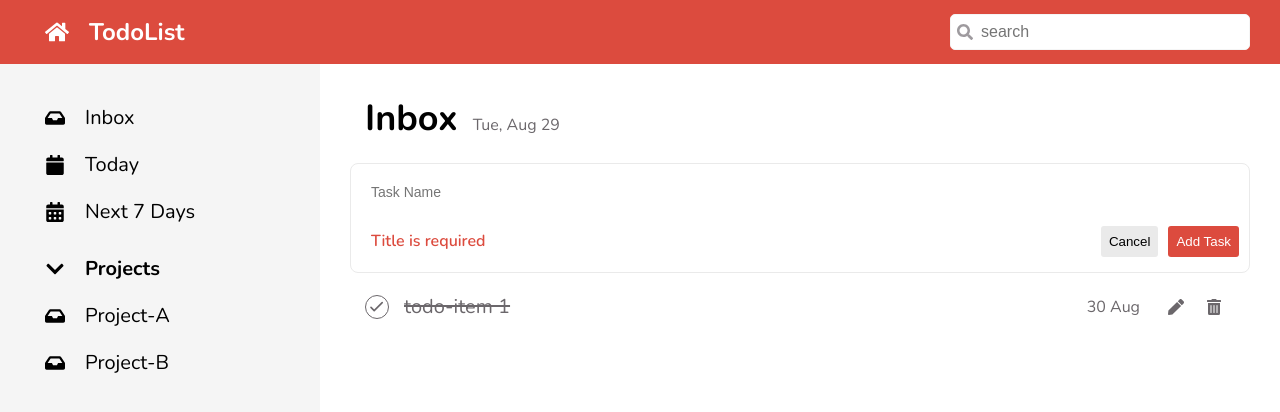
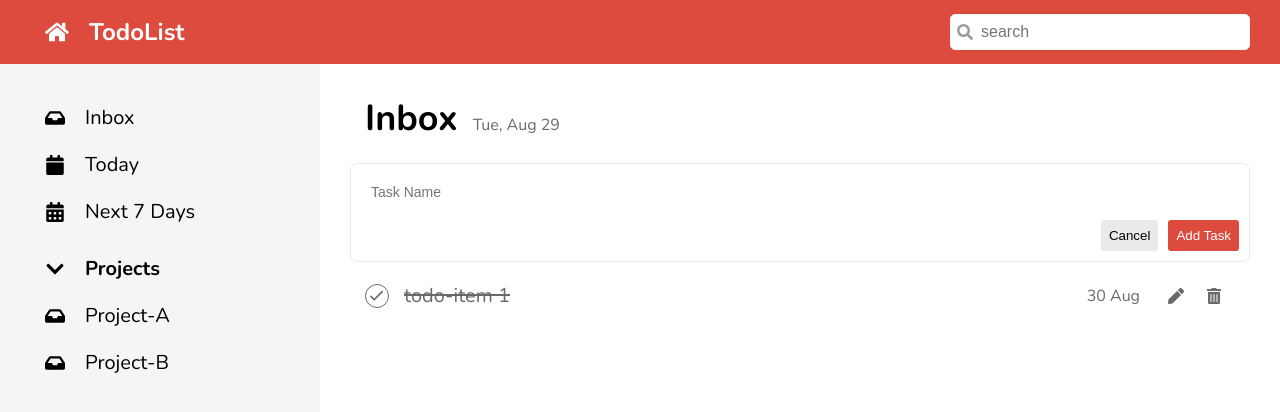
Before and after one commit to KasamaLee/cc15-todolist-kasama, a React (Create React App) app: page / in a window 1280 px wide. Both pictures are taken after a click on the element "Add Task". Shown: the top 412 px of the page. Built offline with nearby package versions, Linux system fonts and the light colour scheme.

Commit message:
cancel-button close-form

```diff
--- a/src/components/Todo/TodoForm.jsx
+++ b/src/components/Todo/TodoForm.jsx
@@ -22,24 +22,34 @@ props = {
 
 
 function TodoForm(props) {
-  const [isError, setIsError] = useState(true);
+  const [isError, setIsError] = useState(false);
   const [taskInput, setTaskInput] = useState('');
 
   const handleChangeInput = function (event) {
-    // console.log('typing', event.target.value);
+    setTaskInput(event.target.value);
+
+    if (isError) setIsError(false);
     setTaskInput(event.target.value);
   };
 
   const handleSubmit = function (event) {
     event.preventDefault();
+
     // FormValidation
     // case1 : submit ได้
     // case2 : submit ไม่ได้ => แสดง Error
     console.log('submit');
+    if (taskInput.trim() === '') {
+      setIsError(true)
+    } else {
+      console.log('success');
+    }
+
   };
 
   const handleCancel = function () {
     console.log('cancel');
+    // console.log(props);
     props.setIsOpenForm(false);
   };
 
--- a/src/components/Todo/TodoForm.module.scss
+++ b/src/components/Todo/TodoForm.module.scss
@@ -24,7 +24,7 @@
 
 .todo__form__footer {
   display: flex;
-  justify-content: space-between;
+  justify-content: flex-end;
   align-items: center;
 }
 
--- a/src/components/Todo/TodoLists.jsx
+++ b/src/components/Todo/TodoLists.jsx
@@ -18,7 +18,7 @@ function TodoLists() {
 
     <ul className={styles.todo__lists}>
 
-      {isOpenForm ? (< TodoForm textSubmit='Edit Task' />
+      {isOpenForm ? (< TodoForm textSubmit='Edit Task' setIsOpenForm={setIsOpenForm} />
       ) : (
         <li className={styles.todo}>
           <div className={`${styles.todo__checkbox} ${styles.todo__checkbox__done}`}>
@@ -37,6 +37,7 @@ function TodoLists() {
           </div>
         </li>
       )}
+
     </ul>
 
 
```
